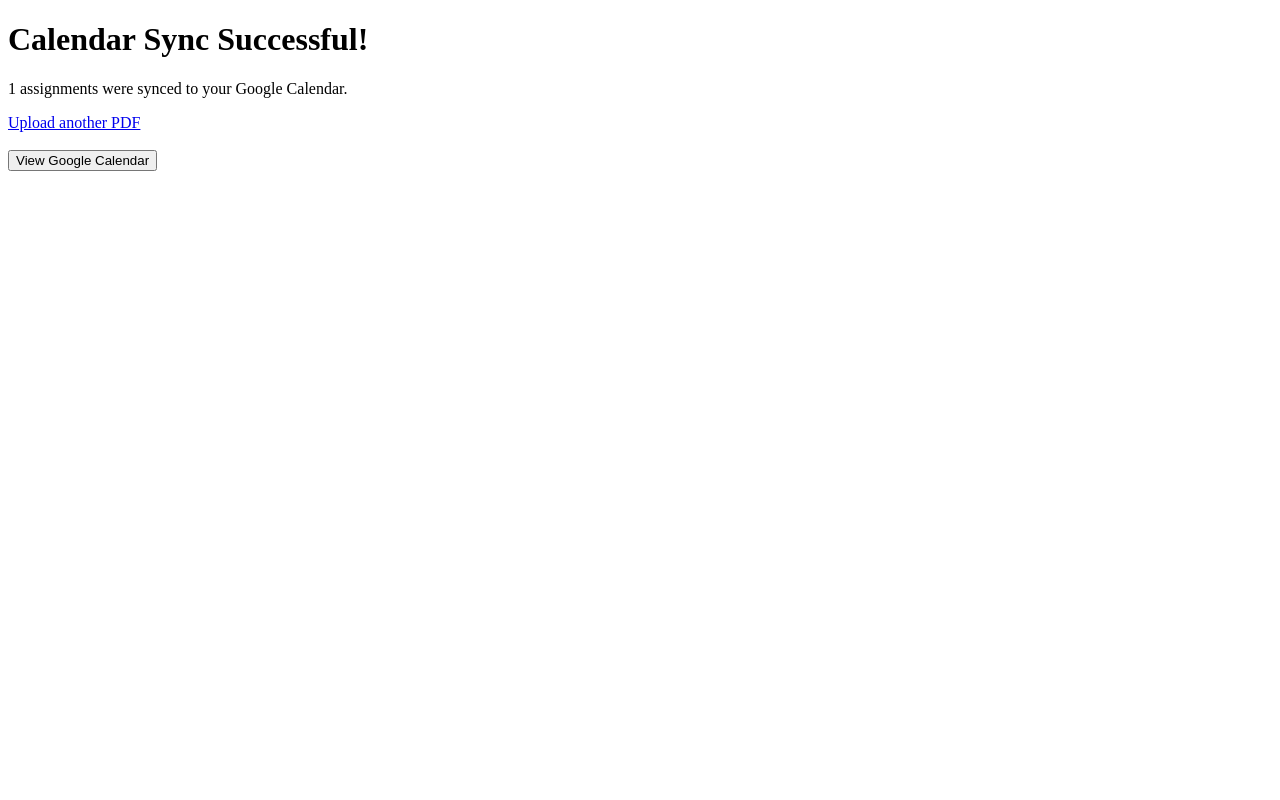
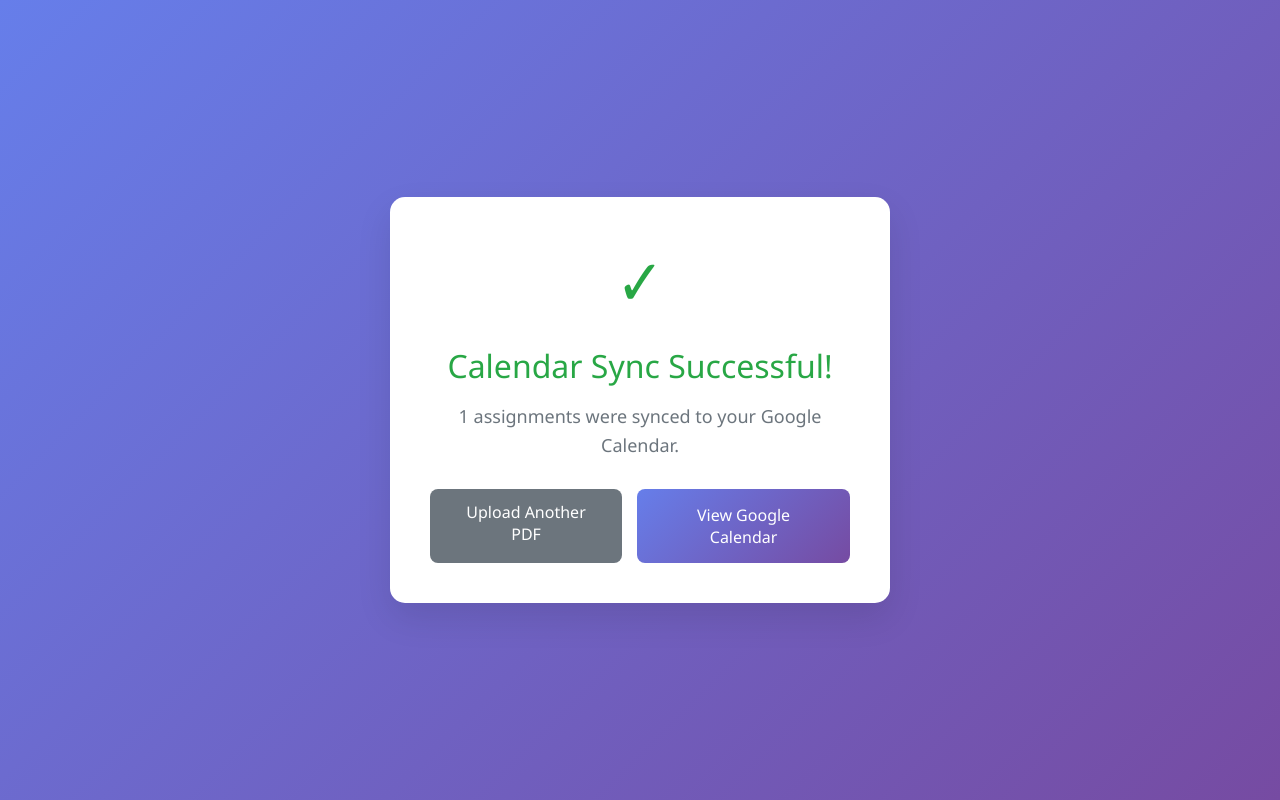
Before and after one commit to ddavidhe/htv-pitstop, a Flask app: template templates/success.html in a window 1280 px wide. Run offline with Flask 3, Linux system fonts and the light colour scheme; the template is opened without the code that fills it: most values are stand-ins (such as "Sample title", 1, 10 or a date in 2020).

Commit message:
fe updates

```diff
--- a/static/style.css
+++ b/static/style.css
@@ -74,6 +74,8 @@
     font-weight: 500;
     cursor: pointer;
     transition: transform 0.2s ease, box-shadow 0.2s ease;
+    text-decoration: none;
+    display: inline-block;
 }
 
 .upload-btn:hover {
@@ -93,6 +95,7 @@
     transform: scale(1.02);
 }
 
+/* - JSON - */
 
 .json-output {
     background: #f8f9fa;
@@ -141,7 +144,36 @@
     text-decoration: none;
 }
 
-.upload-btn {
-    text-decoration: none;
-    display: inline-block;
+/* - Success Page -*/
+.success-icon {
+    font-size: 64px;
+    color: #28a745;
+    margin-bottom: 20px;
+    animation: bounce 0.6s ease-in-out;
 }
+
+.success-title {
+    color: #28a745;
+    font-size: 2em;
+    margin-bottom: 15px;
+    font-weight: 400;
+}
+
+.success-message {
+    font-size: 18px;
+    color: #6c757d;
+    margin-bottom: 30px;
+    line-height: 1.6;
+}
+
+@keyframes bounce {
+    0%, 20%, 60%, 100% {
+        transform: translateY(0);
+    }
+    40% {
+        transform: translateY(-10px);
+    }
+    80% {
+        transform: translateY(-5px);
+    }
+}
--- a/templates/success.html
+++ b/templates/success.html
@@ -1,13 +1,19 @@
 <!DOCTYPE html>
 <html>
+<head>
+    <title>PitStop - Sync Complete</title>
+    <link rel="stylesheet" href="{{ url_for('static', filename='style.css') }}">
+</head>
 <body>
-  <h1>Calendar Sync Successful!</h1>
-  <p>{{ count }} assignments were synced to your Google Calendar.</p>
+    <div class="container">
+        <div class="success-icon">✓</div>
+        <h1 class="success-title">Calendar Sync Successful!</h1>
+        <p class="success-message">{{ count }} assignments were synced to your Google Calendar.</p>
 
-  <a href="/">Upload another PDF</a>
-  <br><br>
-  <a href="https://calendar.google.com" target="_blank">
-    <button>View Google Calendar</button>
-  </a>
+        <div class="action-buttons">
+            <a href="/" class="secondary-btn">Upload Another PDF</a>
+            <a href="https://calendar.google.com" target="_blank" class="upload-btn">View Google Calendar</a>
+        </div>
+    </div>
 </body>
 </html>
```
